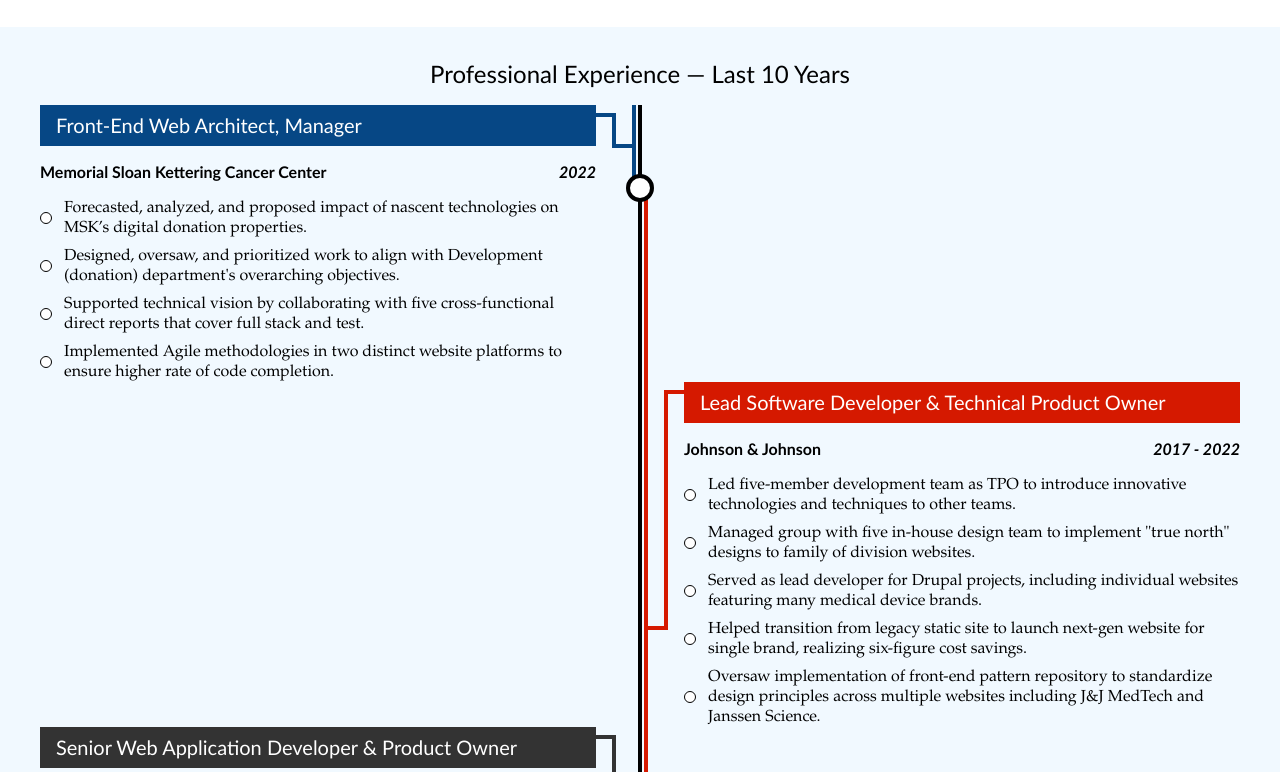
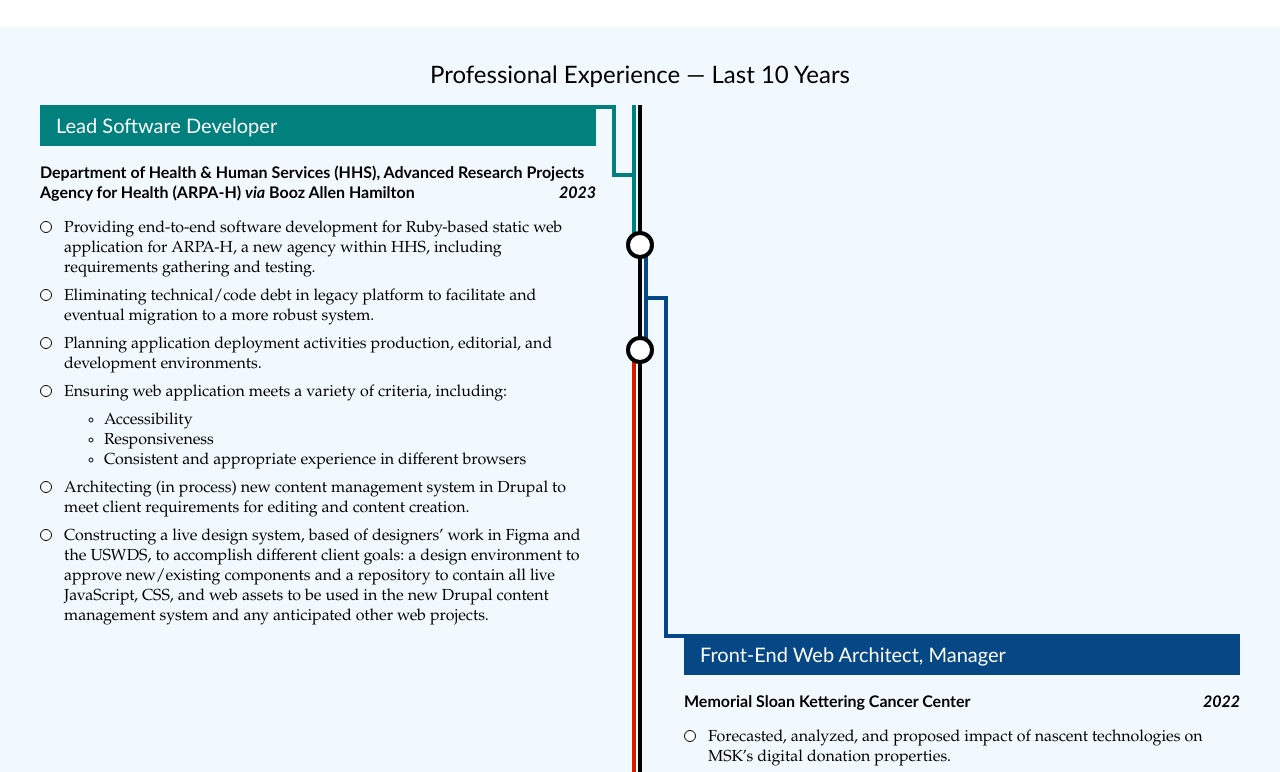
Before and after one commit to ThatRacerGuy/thatracerguy.github.io, a website: page index.html in a window 1280 px wide. Shown: the part 884-1656 px from the top of the page. Drawn offline with Linux system fonts and the light colour scheme.

Commit message:
Add new Booz position and image

```diff
--- a/index.html
+++ b/index.html
@@ -14,7 +14,7 @@
 
 <body>
   <section class="intro">
-    <img class="headshot" src="images/jcj2022.jpg" alt="Headshot of John C. Jennings">
+    <img class="headshot" src="images/jcj2023.jpg" alt="Headshot of John C. Jennings">
 
     <h1>John C. Jennings</h1>
 
@@ -113,12 +113,33 @@
     <h2>Professional Experience &mdash; Last 10 Years</h2>
 
     <div class="positions">
+      <div class="position bah" data-months="8">
+        <h3 class="position-title">Lead Software Developer</h3>
+
+        <p class="position-company">Department of Health &amp; Human Services (HHS), Advanced Research Projects Agency for Health (ARPA-H) <em>via</em> Booz Allen Hamilton <span>2023</span></p>
+
+        <ul class="position-info">
+          <li>Providing end-to-end software development for Ruby-based static web application for ARPA-H, a new agency within HHS, including requirements gathering and testing.</li>
+          <li>Eliminating technical/code debt in legacy platform to facilitate and eventual migration to a more robust system.</li>
+          <li>Planning application deployment activities production, editorial, and development environments.</li>
+          <li>Ensuring web application meets a variety of criteria, including:
+            <ul>
+              <li>Accessibility</li>
+              <li>Responsiveness</li>
+              <li>Consistent and appropriate experience in different browsers</li>
+            </ul>
+          </li>
+          <li>Architecting (in process) new content management system in Drupal to meet client requirements for editing and content creation.</li>
+          <li>Constructing a live design system, based of designers’ work in Figma and the USWDS, to accomplish different client goals: a design environment to approve new/existing components and a repository to contain all live JavaScript, CSS, and web assets to be used in the new Drupal content management system and any anticipated other web projects.</li>
+        </ul>
+      </div>
+
       <div class="position msk" data-months="6">
         <h3 class="position-title">Front-End Web Architect, Manager</h3>
 
         <p class="position-company">Memorial Sloan Kettering Cancer Center <span>2022</span></p>
 
-        <ul>
+        <ul class="position-info">
           <li>Forecasted, analyzed, and proposed impact of nascent technologies on MSK’s digital donation properties.</li>
           <li>Designed, oversaw, and prioritized work to align with Development (donation) department's overarching objectives.</li>
           <li>Supported technical vision by collaborating with five cross-functional direct reports that cover full stack and test.</li>
@@ -131,7 +152,7 @@
 
         <p class="position-company">Johnson &amp; Johnson <span>2017 - 2022</span></p>
 
-        <ul>
+        <ul class="position-info">
           <li>Led five-member development team as TPO to introduce innovative technologies and techniques to other teams.</li>
           <li>Managed group with five in-house design team to implement "true north" designs to family of division websites.</li>
           <li>Served as lead developer for Drupal projects, including individual websites featuring many medical device brands.</li>
@@ -145,7 +166,7 @@
 
         <p class="position-company">Checkers Drive-In Restaurants <span>2015 - 2017</span></p>
 
-        <ul>
+        <ul class="position-info">
           <li>Focused on enhancing usability and accessibility of the websites' content for readability and Section 508 compliance.</li>
           <li>Managed web campaigns with external agencies to adhere to brand standards and match advertising campaigns.</li>
           <li>Coded and maintained five consumer-facing websites inherited from previous agencies.</li>
@@ -158,7 +179,7 @@
 
         <p class="position-company">Travelopia / TUI Group <span>2014 - 2015</span></p>
 
-        <ul>
+        <ul class="position-info">
           <li>Leveraged responsive website design principles, with mobile-first approach to front-end code.</li>
           <li>Developed and maintained custom modules and themes for Drupal, WordPress, and Symfony-based websites.</li>
           <li>Functioned as product manager by meeting with brand owners to gather requirements about projects and suggest feature enhancements.</li>
@@ -172,7 +193,7 @@
 
         <p class="position-company">Health Services Advisory Group (HSAG) <span>2012 - 2014</span></p>
 
-        <ul>
+        <ul class="position-info">
           <li>Maintained four existing websites for content, layout, and feature enhancements.</li>
           <li>Updated several Learning Management Systems (LMS) with new tutorials, quizzes, and presentations.</li>
           <li>Developed custom themes and extensions for WordPress for new and existing websites.</li>
@@ -317,7 +338,7 @@
   </section>
 
 	<footer>
-		<p>Content last updated December 2, 2022</p>
+		<p>Content last updated August 2023</p>
 	</footer>
 
   <script>
@@ -353,13 +374,19 @@
       const timelineHeight = timelinePercentage * positionsHeight;
       timeline.style.height = timelineHeight + 'px';
       timeline.style.top = timelineTop + 'px';
+      // Set timeline connector
+      const timelineConnect = positions[i].getElementsByClassName('timeline-connect')[0];
+      const timelineConnectMiddle = timelineTop + (timelineHeight / 2);
+      const timelinePositionTop = positions[i].offsetTop;
+      if (timelineConnectMiddle > timelinePositionTop) {
+        timelineConnect.style.top = timelinePositionTop + 'px';
+        timelineConnect.style.height = (timelineConnectMiddle - timelinePositionTop) + 'px';
+      } else {
+        timelineConnect.style.top = (timelinePositionTop - (timelinePositionTop - timelineConnectMiddle)) + 'px';
+        timelineConnect.style.height = (timelinePositionTop - timelineConnectMiddle) + 'px';
+      }
+      // Advance variables
       timelineTop = timelineTop + timelineHeight;
-      // Set timeline connector
-      const positionHeight = positions[i].offsetHeight;
-      const timelineConnect = positions[i].getElementsByClassName('timeline-connect')[0];
-      timelineConnect.style.top = (positionTop + 8) + 'px';
-      timelineConnect.style.height = (timelineTop - positionTop - (timelineHeight / 2) - 6) + 'px';
-      positionTop = positionHeight + positionTop;
     }
   };
 
--- a/style.css
+++ b/style.css
@@ -24,7 +24,8 @@
 
 p:last-child,
 ul:last-child,
-ol:last-child {
+ol:last-child,
+li:last-child {
   margin-bottom: 0;
 }
 
@@ -176,7 +177,7 @@
     display: block;
     height: 4px;
     position: absolute;
-    top: 8px;
+    top: 0;
     width: 20px;
   }
 
@@ -199,17 +200,18 @@
   font-style: italic;
 }
 
-.position ul {
+.position-info {
   padding-left: 0;
 }
 
-.position li {
+.position-info > li {
   display: block;
+  margin-bottom: 0.5rem;
   padding-left: 1.5rem;
   position: relative;
 }
 
-.position li:before {
+.position-info > li:before {
   background-color: #fff;
   border: 1px solid #000;
   border-radius: 6px;
@@ -218,11 +220,11 @@
   height: 12px;
   width: 12px;
   position: absolute;
-  top: calc(50% - 6px);
+  top: 3px;
   left: 0;
 }
 
-.position li + li {
+.position-info ul {
   margin-top: 0.5rem;
 }
 
@@ -473,6 +475,15 @@
   text-align: center;
 }
 
+.bah h3,
+.bah h3:after,
+.bah .timeline,
+.bah .timeline:before,
+.bah .timeline-connect {
+  background-color: #01807e;
+  color: #fff;
+}
+
 .msk h3,
 .msk h3:after,
 .msk .timeline,
```
Also changed, not shown: images/jcj2023-1.jpg (added), images/jcj2023.jpg (added), images/jcj2023.png (added).
